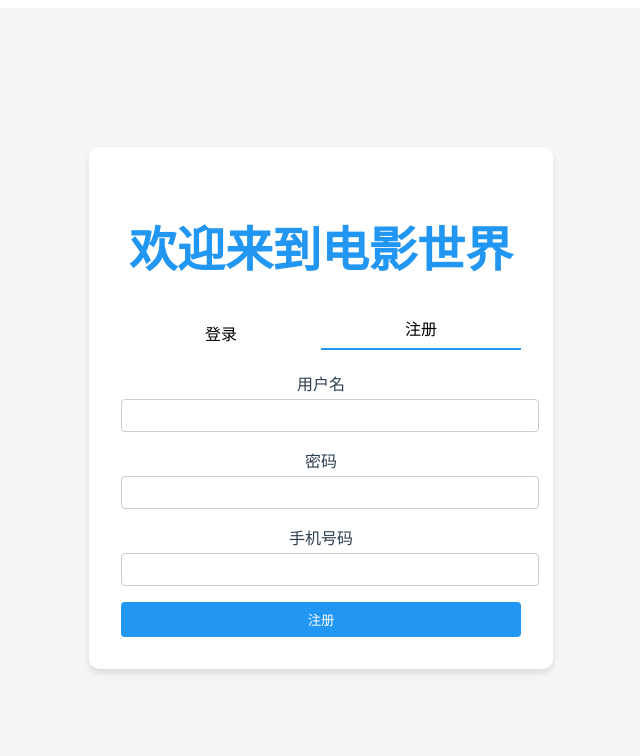
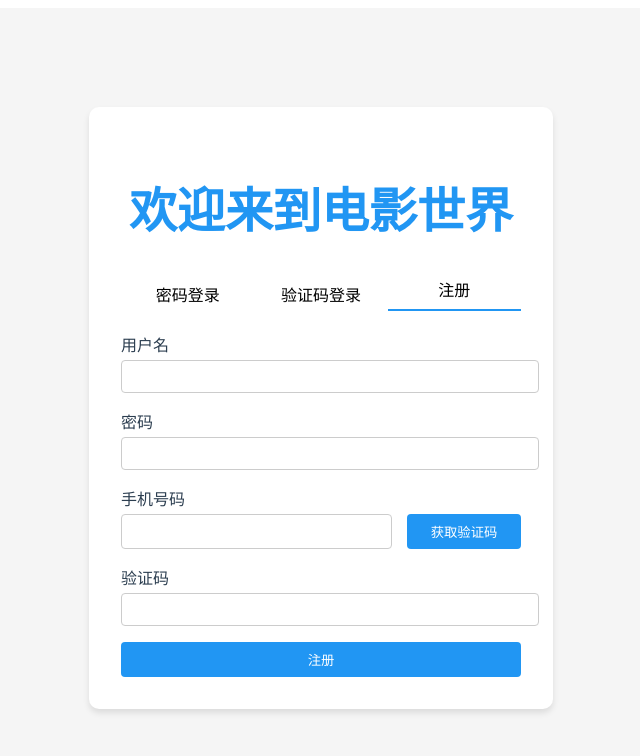
Before and after one commit to soulwinter/e-movie, a Vue app in the folder e-movie-frontend/: page / in a window 1280 px wide. Both pictures are taken after a click on the button "注册". Shown: the top 756 px of the page, without its empty margins (319-959 px from the left). Built offline with nearby package versions, Linux system fonts and the light colour scheme.

Commit message:
根据接口文档更新前端，增加了验证码登录等内容

```diff
--- a/e-movie-frontend/package.json
+++ b/e-movie-frontend/package.json
@@ -11,7 +11,8 @@
     "axios": "^1.3.4",
     "core-js": "^3.8.3",
     "vue": "^3.2.13",
-    "vue-router": "^4.1.6"
+    "vue-router": "^4.1.6",
+    "vuex": "^4.1.0"
   },
   "devDependencies": {
     "@babel/core": "^7.12.16",
--- a/e-movie-frontend/src/router/index.js
+++ b/e-movie-frontend/src/router/index.js
@@ -1,5 +1,6 @@
 import { createRouter, createWebHistory } from 'vue-router';
 import WelcomeLogin from "@/views/WelcomeLogin"
+import Home from "@/views/HomePage"
 
 const routes = [
   // Add your routes here
@@ -7,6 +8,11 @@ const routes = [
     path: '/',
     name: 'Login',
     component: WelcomeLogin
+  },
+  {
+    path: '/home',
+    name: 'HomePage',
+    component: Home
   },
 ];
 
--- /dev/null
+++ b/e-movie-frontend/src/store.js
@@ -0,0 +1,26 @@
+import { createStore } from 'vuex';
+
+const store = createStore({
+  state() {
+    return {
+      token: null,
+    };
+  },
+  mutations: {
+    setToken(state, token) {
+      state.token = token;
+    },
+  },
+  actions: {
+    saveToken({ commit }, token) {
+      commit('setToken', token);
+    },
+  },
+  getters: {
+    getToken(state) {
+      return state.token;
+    },
+  },
+});
+
+export default store;
--- /dev/null
+++ b/e-movie-frontend/src/views/HomePage.vue
@@ -0,0 +1,18 @@
+<template>
+  <div>
+    <h1>Welcome {{ username }}</h1>
+    <p>Your token is: {{ token }}</p>
+  </div>
+</template>
+
+<script>
+export default {
+  name: 'HomePage',
+  data() {
+    return {
+      token: this.$route.query.token,
+      username: this.$route.query.username
+    }
+  }
+}
+</script>
--- a/e-movie-frontend/src/views/WelcomeLogin.vue
+++ b/e-movie-frontend/src/views/WelcomeLogin.vue
@@ -4,36 +4,61 @@
       <h1>欢迎来到电影世界</h1>
       <!-- 切换登录和注册表单 -->
       <div class="toggle">
-        <button @click="showLogin = true" :class="{ active: showLogin }">登录</button>
-        <button @click="showLogin = false" :class="{ active: !showLogin }">注册</button>
+        <button @click="showLogin = 1" :class="{ active: showLogin === 1 }">密码登录</button>
+        <button @click="showLogin = 2" :class="{ active: showLogin === 2 }">验证码登录</button>
+        <button @click="showLogin = 3" :class="{ active: showLogin === 3 }">注册</button>
       </div>
 
-      <!-- 登录表单 -->
-      <form v-if="showLogin" @submit.prevent="login" class="form">
+      <!-- 密码登录表单 -->
+      <form v-if="showLogin === 1" @submit.prevent="login" class="form">
         <div class="input-group">
-          <label for="login-telephone">手机号码</label>
-          <input type="tel" id="login-telephone" v-model="loginData.telephone" required />
+          <label style="text-align: left;" for="login-telephone">手机号码</label>
+          <input type="tel" id="login-telephone" v-model="loginData.telephone" pattern="^1[3-9]\d{9}$" title="请输入有效的中国大陆手机号码"  required />
         </div>
         <div class="input-group">
-          <label for="login-password">密码</label>
-          <input type="password" id="login-password" v-model="loginData.password" pattern="^1[3-9]\d{9}$" required />
+          <label style="text-align: left;" for="login-password">密码</label>
+          <input type="password" id="login-password" v-model="loginData.password" required />
         </div>
         <button type="submit" class="btn btn-primary">登录</button>
       </form>
 
+      <!-- 验证码登录表单 -->
+      <form v-if="showLogin === 2" @submit.prevent="loginWithCode" class="form">
+        <div class="input-group">
+          <label style="text-align: left;" for="loginWithCode-telephone">手机号码</label>
+          <div style="display: flex; justify-content: space-between;">
+            <input type="tel" id="loginWithCode-telephone" v-model="loginWithCodeData.telephone" pattern="^1[3-9]\d{9}$" title="请输入有效的中国大陆手机号码"  style="width: 80%; margin-right: 5px;" required />
+            <button type="button" class="btn btn-primary" style="width: 35%; margin-left: 10px;" @click="getCode('login_mode')">获取验证码</button>
+          </div>
+        </div>
+        <div class="input-group">
+          <label style="text-align: left;" for="loginWithCode-code">验证码</label>
+          <input type="code" id="loginWithCode-code" v-model="loginWithCodeData.code" required />
+        </div>
+        <button type="submit" class="btn btn-primary">登录</button>
+      </form>
+
+
       <!-- 注册表单 -->
-      <form v-else @submit.prevent="register" class="form">
+      <form  v-if="showLogin === 3" @submit.prevent="register" class="form">
         <div class="input-group">
-          <label for="register-username">用户名</label>
+          <label style="text-align: left;" for="register-username">用户名</label>
           <input type="text" id="register-username" v-model="registerData.username" required />
         </div>
         <div class="input-group">
-          <label for="register-password">密码</label>
+          <label style="text-align: left;" for="register-password">密码</label>
           <input type="password" id="register-password" v-model="registerData.password" required />
         </div>
-        <div class="input-group"><label for="register-telephone">手机号码</label>
-									<input type="tel" id="register-telephone" v-model="registerData.telephone" pattern="^1[3-9]\d{9}$" required />
-
+        <div class="input-group">
+          <label style="text-align: left;" for="register-telephone">手机号码</label>
+          <div style="display: flex; justify-content: space-between;">
+            <input type="tel" id="register-telephone" v-model="registerData.telephone" pattern="^1[3-9]\d{9}$" title="请输入有效的中国大陆手机号码"  style="width: 80%; margin-right: 5px;" required />
+            <button type="button" class="btn btn-primary" style="width: 35%; margin-left: 10px;" @click="getCode('register_mode')">获取验证码</button>
+          </div>
+        </div>
+        <div class="input-group">
+          <label style="text-align: left;" for="register-password">验证码</label>
+          <input type="code" id="register-code" v-model="registerData.code" required />
         </div>
         <button type="submit" class="btn btn-primary">注册</button>
       </form>
@@ -48,7 +73,7 @@ import axios from 'axios';
 export default {
   data() {
     return {
-      showLogin: true,
+      showLogin: 1,
       loginData: {
         telephone: '',
         password: '',
@@ -57,23 +82,49 @@ export default {
         username: '',
         password: '',
         telephone: '',
+        code: '',
+      },
+      loginWithCodeData: {
+        telephone: '',
+        code: '',
       },
     };
   },
   methods: {
-    // 登录函数
+    // 密码登录函数
     async login() {
       try {
-        const response = await axios.post('http://localhost:8081/user/login', this.loginData);
+        const response = await axios.post('http://localhost:8081/user/loginWithPassword', this.loginData);
         if (response.data.success) {
           // 登录成功，在此处处理数据
-          console.log('登录成功');
+          alert('登录成功');
+          // 保存 token
+          this.$store.dispatch('saveToken', response.data.data.token);
+          this.$router.push('/home');
         } else {
           // 处理登录失败
-          console.error(response.data.errorMsg);
+          alert(response.data.errorMsg);
         }
       } catch (error) {
-        console.error('错误：', error);
+        alert('错误：', error);
+      }
+    },
+     // 验证码登录函数
+    async loginWithCode() {
+      try {
+        const response = await axios.post('http://localhost:8081/user/loginWithCode', this.loginWithCodeData);
+        if (response.data.success) {
+          // 登录成功，在此处处理数据
+          alert('登录成功');
+          // 保存 token
+          this.$store.dispatch('saveToken', response.data.data.token);
+          this.$router.push('/home');
+        } else {
+          // 处理登录失败
+          alert(response.data.errorMsg);
+        }
+      } catch (error) {
+        alert('错误：', error);
       }
     },
     // 注册函数
@@ -82,13 +133,28 @@ export default {
         const response = await axios.post('http://localhost:8081/user/register', this.registerData);
         if (response.data.success) {
           // 注册成功，在此处处理数据
-          console.log('注册成功');
+          alert('注册成功');
         } else {
           // 处理注册失败
-          console.error(response.data.errorMsg);
+          alert(response.data.errorMsg);
         }
       } catch (error) {
-        console.error('错误：', error);
+        alert('错误：', error);
+      }
+    },
+    // 获取验证码函数
+    async getCode(mode) {
+      try {
+        const response = await axios.post('http://localhost:8081/user/code', { telephone: this.registerData.telephone, mode: mode });
+        if (response.data.success) {
+          // 获取验证码成功，在此处处理数据
+          alert('获取验证码成功');
+        } else {
+          // 处理获取验证码失败
+          alert(response.data.errorMsg);
+        }
+      } catch (error) {
+        alert('错误：', error);
       }
     },
   },
```
Also changed, not shown: e-movie-frontend/src/main.js (+7 -2 lines), 1 other file (tests, documents, lock files or other folders).
